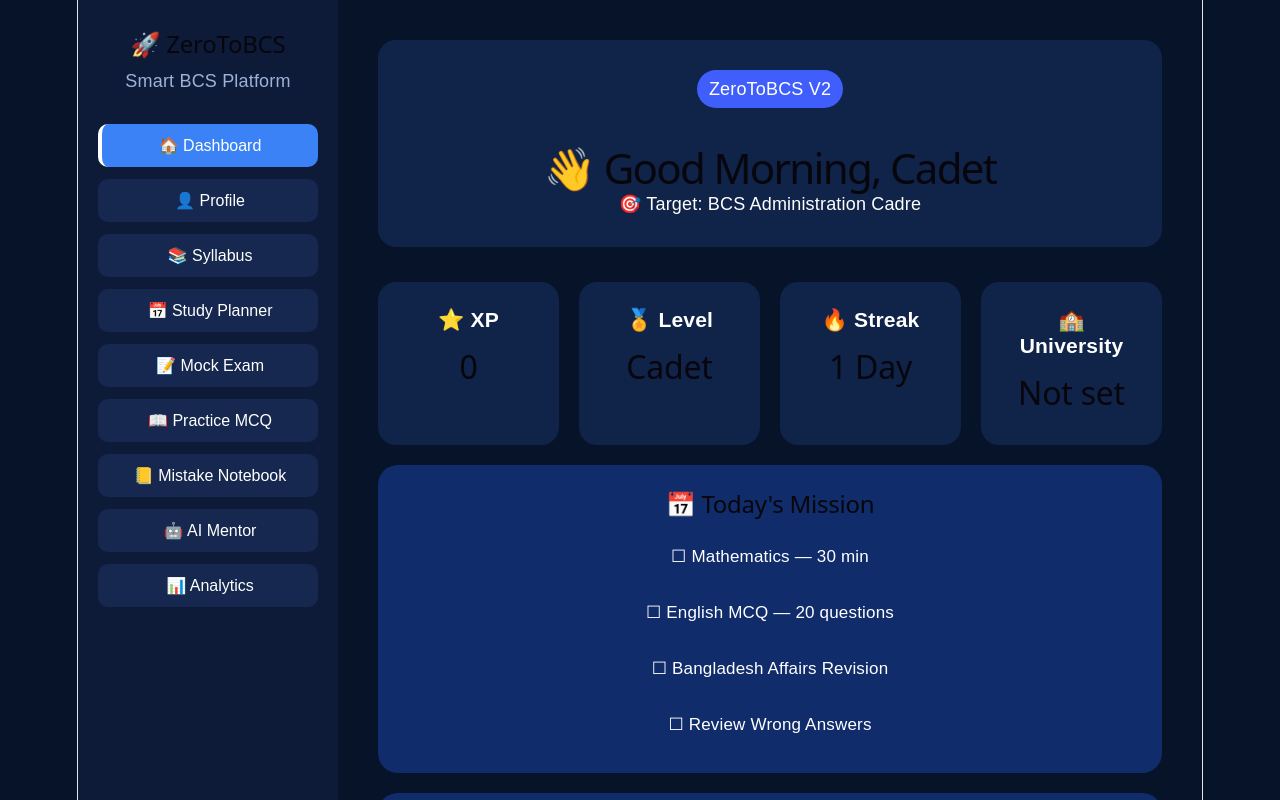
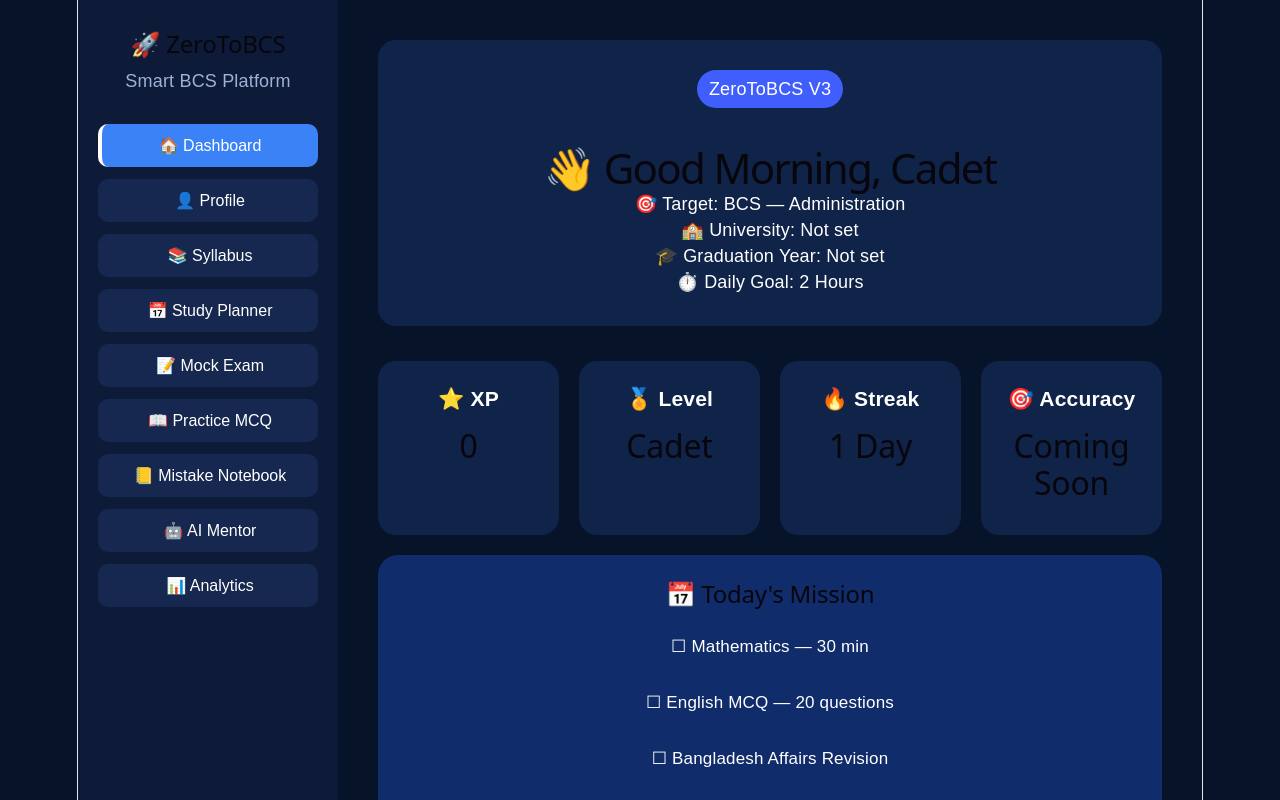
Before and after one commit to munna0toBCS/ZeroToBCS, a React (Vite) app: page /dashboard in a window 1280 px wide. Shown: the top 800 px of the page. Built offline with nearby package versions, Linux system fonts and the light colour scheme; no server answers; the database is empty; sample sign-in values are in the browser's storage.

Commit message:
Dashboard V3 with dynamic profile data

```diff
--- a/src/pages/Dashboard.jsx
+++ b/src/pages/Dashboard.jsx
@@ -1,8 +1,8 @@
 import { useEffect, useState } from "react";
-import { signOut } from "firebase/auth";
 import { useNavigate } from "react-router-dom";
 import { auth } from "../firebase";
 import { getUserProfile } from "../services/userService";
+import StatCard from "../components/ui/StatCard";
 
 export default function Dashboard() {
   const navigate = useNavigate();
@@ -18,44 +18,31 @@
     loadProfile();
   }, []);
 
-  const handleLogout = async () => {
-    await signOut(auth);
-    navigate("/auth");
-  };
-
   const displayName =
     profile?.name || profile?.email?.split("@")[0] || "Cadet";
 
+  const hour = new Date().getHours();
+  const greeting =
+    hour < 12 ? "Good Morning" : hour < 17 ? "Good Afternoon" : "Good Evening";
+
   return (
     <div style={{ maxWidth: "1100px", margin: "0 auto" }}>
+      <section className="hero">
+        <span className="badge">ZeroToBCS V3</span>
 
+        <h1>👋 {greeting}, {displayName}</h1>
 
-      <section className="hero">
-        <span className="badge">ZeroToBCS V2</span>
-        <h1>👋 Good Morning, {displayName}</h1>
-        <p>🎯 Target: {profile?.targetCadre || "BCS Administration Cadre"}</p>
+        <p>🎯 Target: {profile?.examTarget || "BCS"} — {profile?.targetCadre || "Administration"}</p>
+        <p>🏫 University: {profile?.university || "Not set"}</p>
+        <p>🎓 Graduation Year: {profile?.graduationYear || "Not set"}</p>
+        <p>⏱️ Daily Goal: {profile?.dailyGoal || "2 Hours"}</p>
       </section>
 
       <section className="cards">
-        <div className="card">
-          <h3>⭐ XP</h3>
-          <h2>{profile?.xp ?? 0}</h2>
-        </div>
-
-        <div className="card">
-          <h3>🏅 Level</h3>
-          <h2>{profile?.level || "Cadet"}</h2>
-        </div>
-
-        <div className="card">
-          <h3>🔥 Streak</h3>
-          <h2>1 Day</h2>
-        </div>
-
-        <div className="card">
-          <h3>🏫 University</h3>
-          <h2>{profile?.university || "Not set"}</h2>
-        </div>
+        <StatCard icon="⭐" title="XP" value={profile?.xp ?? 0} />
+        <StatCard icon="🏅" title="Level" value={profile?.level || "Cadet"} />
+        <StatCard icon="🔥" title="Streak" value="1 Day" />
+        <StatCard icon="🎯" title="Accuracy" value="Coming Soon" />
       </section>
 
       <section className="mission-card">
@@ -81,11 +68,9 @@
 
       <section className="progress-card">
         <h2>📊 Overall Progress</h2>
-
         <div className="progress-bar">
           <div className="progress-fill" style={{ width: "40%" }}></div>
         </div>
-
         <p>40% Completed</p>
       </section>
 
```
